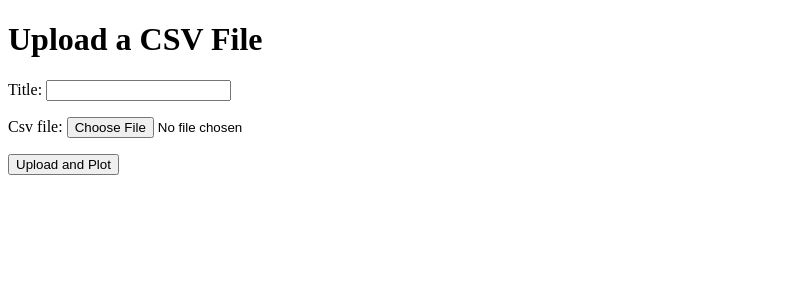
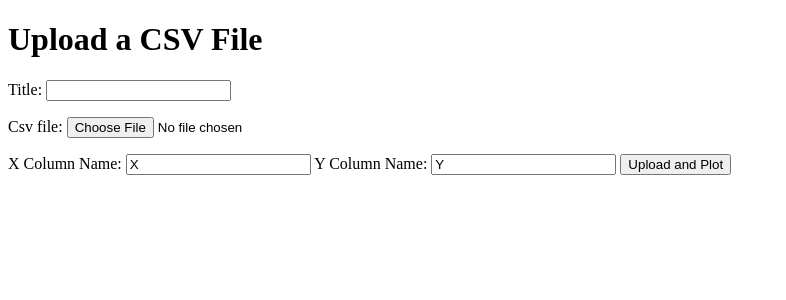
Before and after one commit to shrayansh1498/CSV_Graph_Plotter, a Django app: page / in a window 1280 px wide. Shown: the top 300 px of the page, without its empty margins (0-786 px from the left). Run offline with Django 3.2, Linux system fonts and the light colour scheme.

Commit message:
version 3

```diff
--- a/CSV_Graph_Plotter_Project/CSV_Graph_Plotter/views.py
+++ b/CSV_Graph_Plotter_Project/CSV_Graph_Plotter/views.py
@@ -33,9 +33,18 @@ def index(request):
             # Example: Generate a simple line plot
             title = uploaded_csv.title
             data = pd.read_csv(uploaded_csv.csv_file)
-            plt.plot(data['X'], data['Y'])
-            plt.xlabel('X-axis')
-            plt.ylabel('Y-axis')
+            # plt.plot(data['X'], data['Y'])
+            # plt.xlabel('X-axis')
+            # plt.ylabel('Y-axis')
+
+            # Allow users to specify X and Y column names (update these as needed)
+            x_column = request.POST.get('x_column', 'X')
+            y_column = request.POST.get('y_column', 'Y')
+
+            plt.plot(data[x_column], data[y_column])
+            plt.xlabel(x_column)
+            plt.ylabel(y_column)
+
             buffer = BytesIO()
             plt.savefig(buffer, format='png')
             plt.close()
--- a/CSV_Graph_Plotter_Project/templates/upload.html
+++ b/CSV_Graph_Plotter_Project/templates/upload.html
@@ -8,6 +8,13 @@
     <form method="post" enctype="multipart/form-data">
         {% csrf_token %}
         {{ form.as_p }}
+
+        <label for="x_column">X Column Name:</label>
+        <input type="text" name="x_column" id="x_column" value="X">
+
+        <label for="y_column">Y Column Name:</label>
+        <input type="text" name="y_column" id="y_column" value="Y">
+
         <button type="submit">Upload and Plot</button>
     </form>
 </body>
```
Also changed, not shown: CSV_Graph_Plotter_Project/db.sqlite3.
